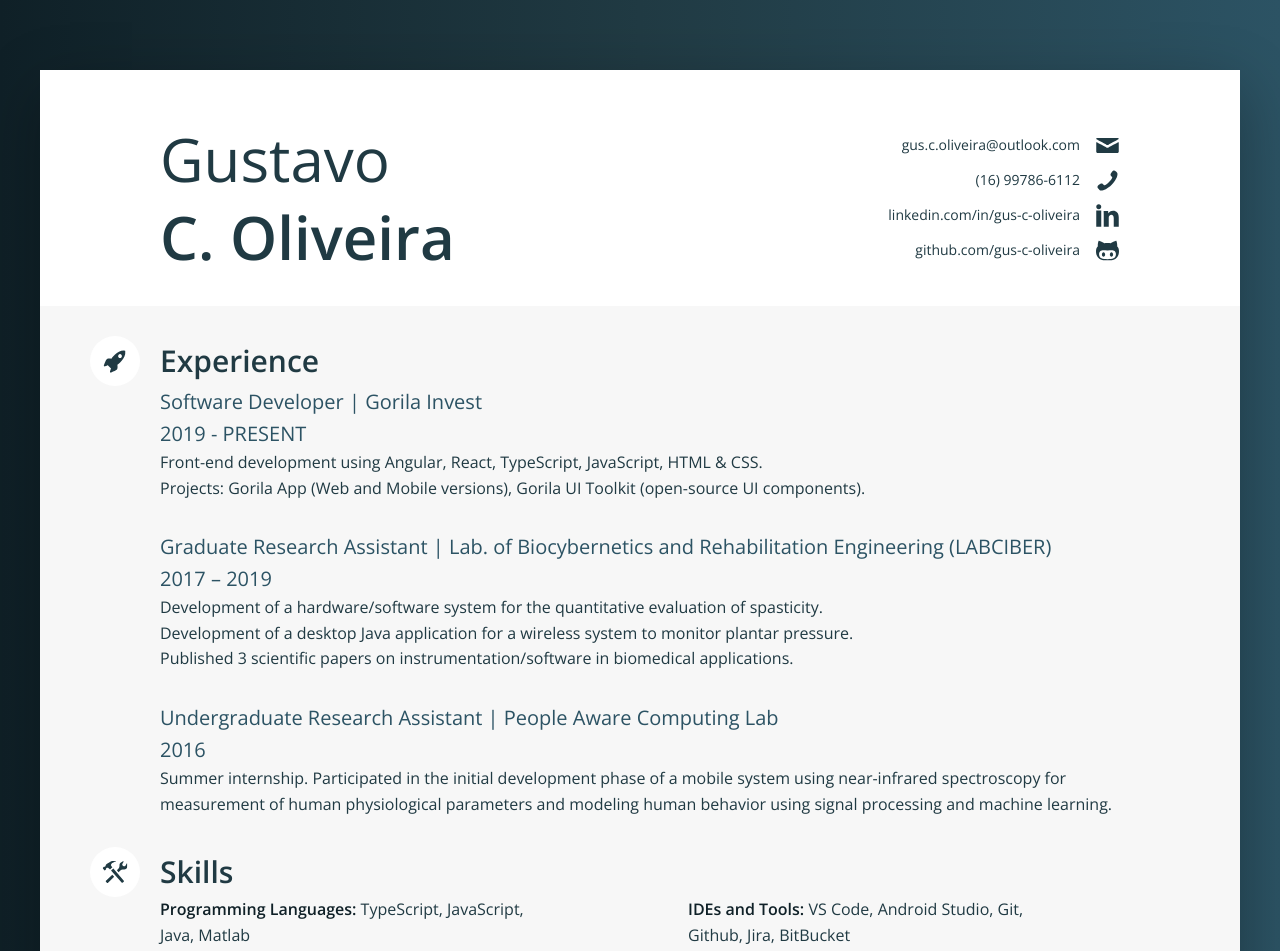
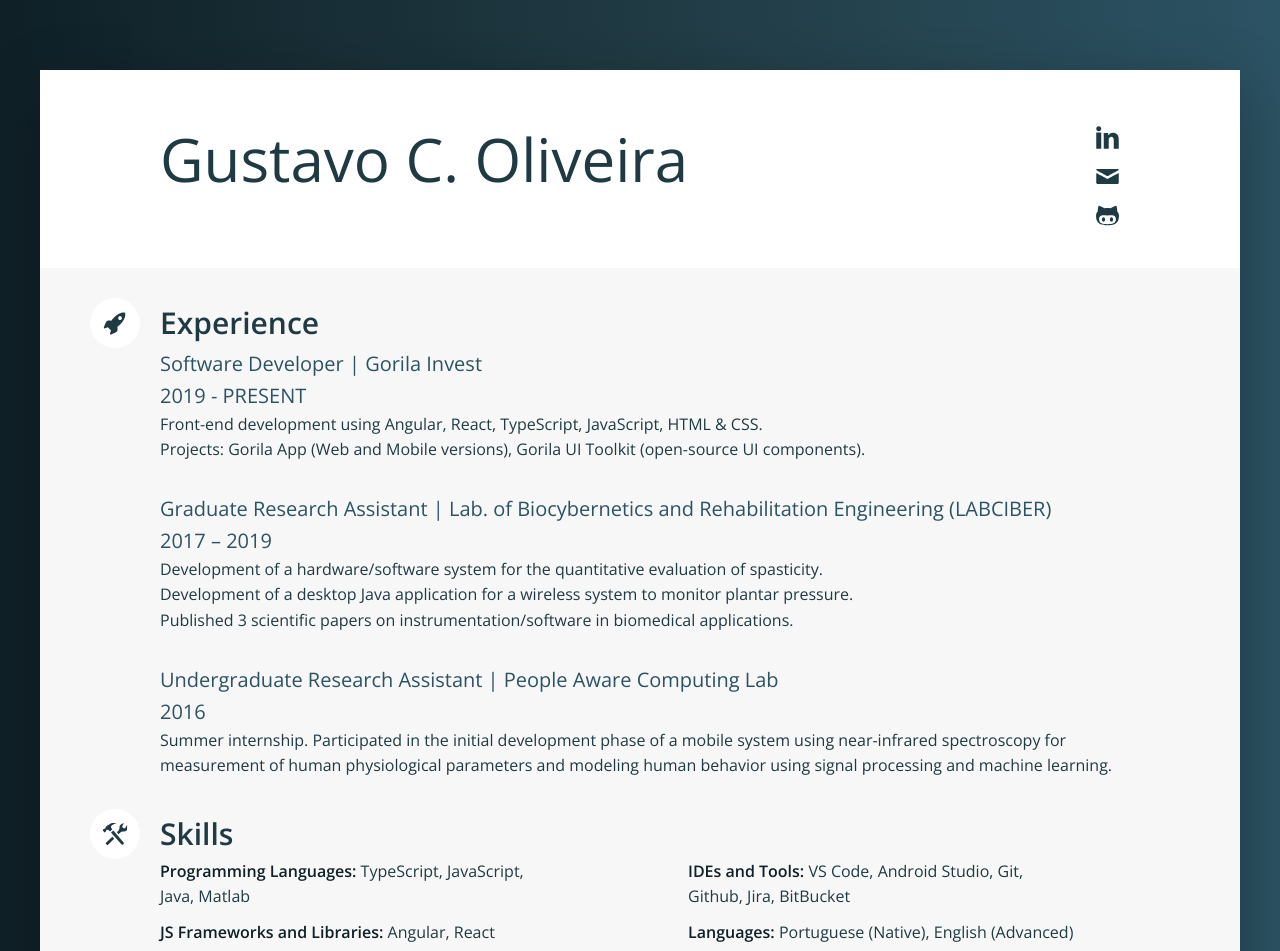
Before and after one commit to gus-c-oliveira/gus-c-oliveira.github.io, a website: page index.html in a window 1280 px wide. Shown: the top 951 px of the page. Drawn offline with nearby package versions, Linux system fonts and the light colour scheme.

Commit message:
html: refactor header markup for new layout

```diff
--- a/index.html
+++ b/index.html
@@ -16,40 +16,29 @@
     <div class="container">
       <header class="header">
         <span class="header__name">
-          Gustavo <span class="header__name--bold">C. Oliveira</span>
+          Gustavo C. Oliveira
         </span>
         <ul class="header__list">
           <li class="header__info">
-            <a href="mailto:gus.c.oliveira@outlook.com" class="header__data">
-              gus.c.oliveira@outlook.com
+            <a href="https://linkedin.com/in/gus-c-oliveira" target="_blank" class="header__data">
+              <svg class="header__icon">
+                <use xlink:href="img/sprites.svg#icon-linkedin"></use>
+              </svg>
             </a>
-            <svg class="header__icon">
-              <use xlink:href="img/sprites.svg#icon-mail"></use>
-            </svg>
           </li>
           <li class="header__info">
-            <span class="header__data">
-              (16) 99786-6112
-            </span>
-            <svg class="header__icon">
-              <use xlink:href="img/sprites.svg#icon-phone"></use>
-            </svg>
-          </li>
-          <li class="header__info">
-            <a href="https://linkedin.com/in/gus-c-oliveira" target="_blank" class="header__data">
-              linkedin.com/in/gus-c-oliveira
+            <a href="mailto:gus.c.oliveira@outlook.com" class="header__data">
+              <svg class="header__icon">
+                <use xlink:href="img/sprites.svg#icon-mail"></use>
+              </svg>
             </a>
-            <svg class="header__icon">
-              <use xlink:href="img/sprites.svg#icon-linkedin"></use>
-            </svg>
           </li>
           <li class="header__info">
             <a href="https://github.com/gus-c-oliveira" target="_blank" class="header__data">
-              github.com/gus-c-oliveira
+              <svg class="header__icon">
+                <use xlink:href="img/sprites.svg#icon-github"></use>
+              </svg>
             </a>
-            <svg class="header__icon">
-              <use xlink:href="img/sprites.svg#icon-github"></use>
-            </svg>
           </li>
         </ul>
       </header>
```
